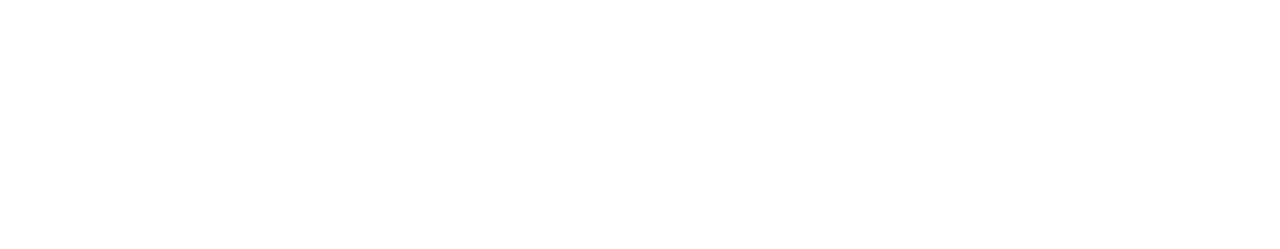
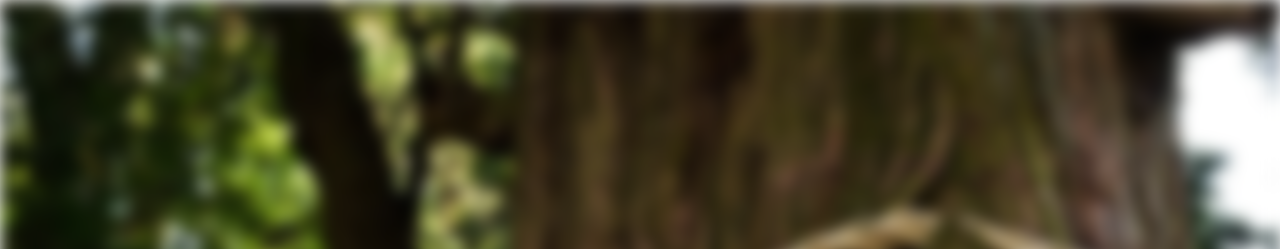
Before and after one commit to fullo/kodamahq, a plain HTML site: page index.html in a window 1280 px wide. Shown: the top 249 px of the page. Drawn offline with Linux system fonts and the light colour scheme.

Commit message:
Update index.html

```diff
--- a/index.html
+++ b/index.html
@@ -5,6 +5,7 @@
 <link rel="preconnect" href="https://fonts.googleapis.com">
 <link rel="preconnect" href="https://fonts.gstatic.com" crossorigin="">
 <link href="https://fonts.googleapis.com/css2?family=Cinzel+Decorative:wght@900&amp;display=swap" rel="stylesheet">
+<title>Kodama HQ</title>
 <style>
 body, html {
   height: 100%;
@@ -18,7 +19,7 @@ body, html {
 
 .bg-image {
   /* The image used */
-  background-image: url("./KodamaHQ_files/822297f7d84eb5b0ce8c185e11fe755a.jpg");
+  background-image: url("./bg.jpg");
 
   /* Add the blur effect */
   filter: blur(8px);
```
